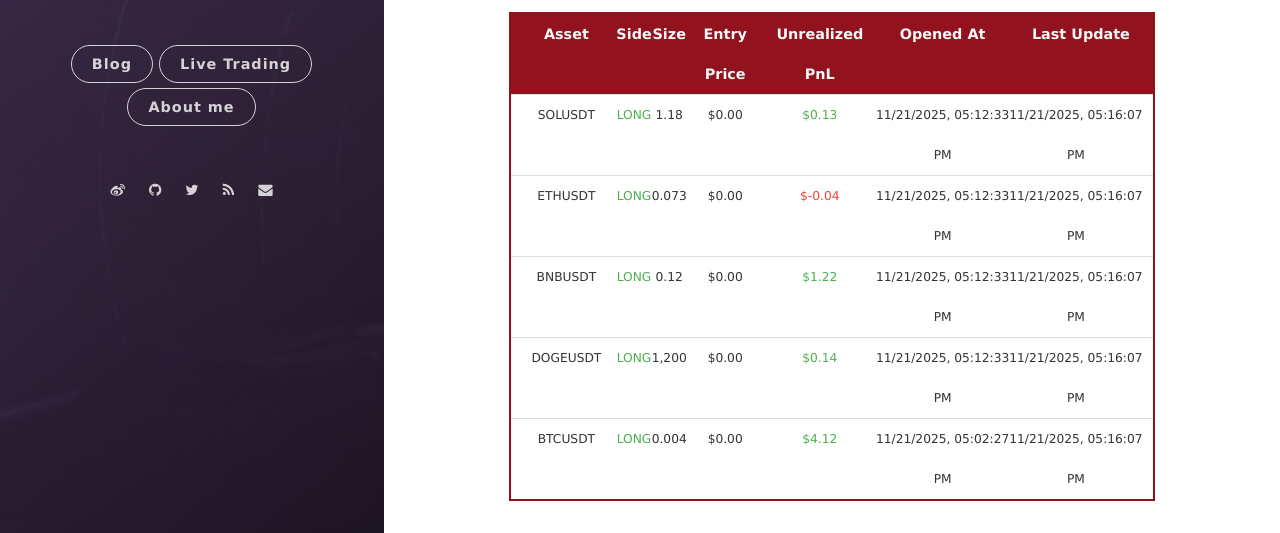
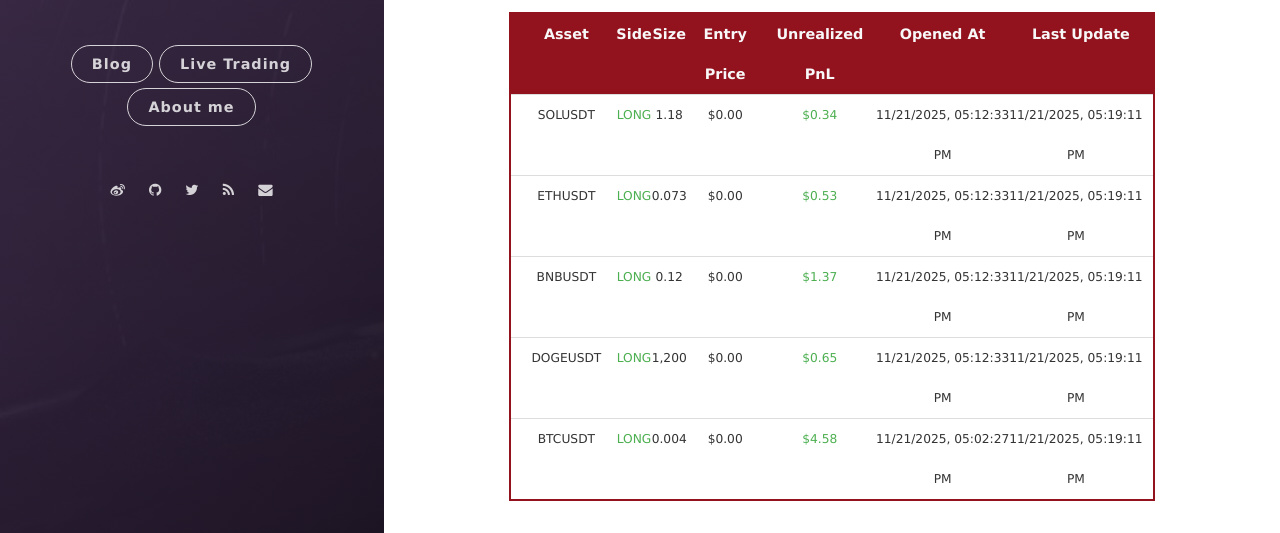
Before and after one commit to leeyegy/leeyegy.github.io, a Jekyll site: the page built from live-trading.html, in a window 1280 px wide and 1243 px high. Shown: the part 642-1175 px from the top of the window. Built offline with Jekyll 4.4.1, drawn with Linux system fonts in a browser that asks for light colours; nearby versions of some CDN libraries.

Commit message:
AccountMonitor: refresh positions 2025-11-22T01:19:11+08:00

```diff
--- a/assets/data/binance/positions.json
+++ b/assets/data/binance/positions.json
@@ -4,44 +4,44 @@
     "side": "LONG",
     "size": 1.18,
     "entryPrice": 0.0,
-    "unrealizedPnl": 0.12765899,
+    "unrealizedPnl": 0.33916107,
     "openedAt": "2025-11-22T01:12:33+08:00",
-    "reportedAt": "2025-11-22T01:16:07+08:00"
+    "reportedAt": "2025-11-22T01:19:11+08:00"
   },
   {
     "symbol": "ETHUSDT",
     "side": "LONG",
     "size": 0.073,
     "entryPrice": 0.0,
-    "unrealizedPnl": -0.03577,
+    "unrealizedPnl": 0.53085656,
     "openedAt": "2025-11-22T01:12:33+08:00",
-    "reportedAt": "2025-11-22T01:16:07+08:00"
+    "reportedAt": "2025-11-22T01:19:11+08:00"
   },
   {
     "symbol": "BNBUSDT",
     "side": "LONG",
     "size": 0.12,
     "entryPrice": 0.0,
-    "unrealizedPnl": 1.21686965,
+    "unrealizedPnl": 1.36662634,
     "openedAt": "2025-11-22T01:12:33+08:00",
-    "reportedAt": "2025-11-22T01:16:07+08:00"
+    "reportedAt": "2025-11-22T01:19:11+08:00"
   },
   {
     "symbol": "DOGEUSDT",
     "side": "LONG",
     "size": 1200.0,
     "entryPrice": 0.0,
-    "unrealizedPnl": 0.135792,
+    "unrealizedPnl": 0.652656,
     "openedAt": "2025-11-22T01:12:33+08:00",
-    "reportedAt": "2025-11-22T01:16:07+08:00"
+    "reportedAt": "2025-11-22T01:19:11+08:00"
   },
   {
     "symbol": "BTCUSDT",
     "side": "LONG",
     "size": 0.004,
     "entryPrice": 0.0,
-    "unrealizedPnl": 4.1212,
+    "unrealizedPnl": 4.57852379,
     "openedAt": "2025-11-22T01:02:27+08:00",
-    "reportedAt": "2025-11-22T01:16:07+08:00"
+    "reportedAt": "2025-11-22T01:19:11+08:00"
   }
 ]
```
